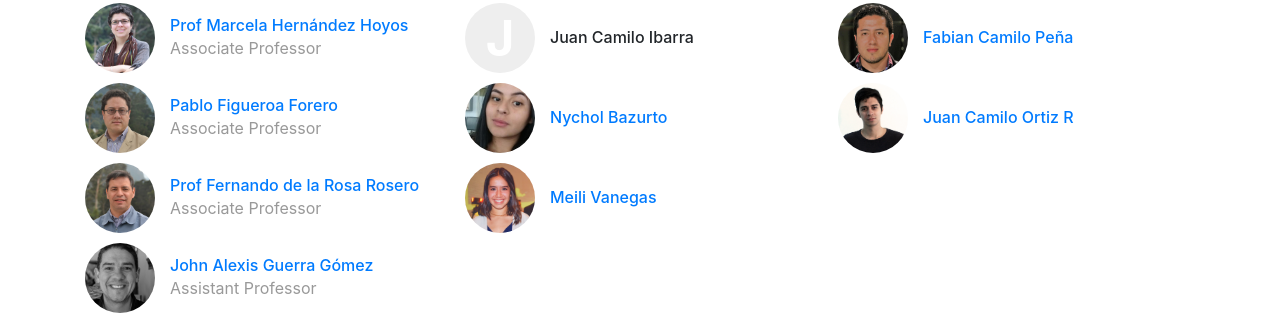
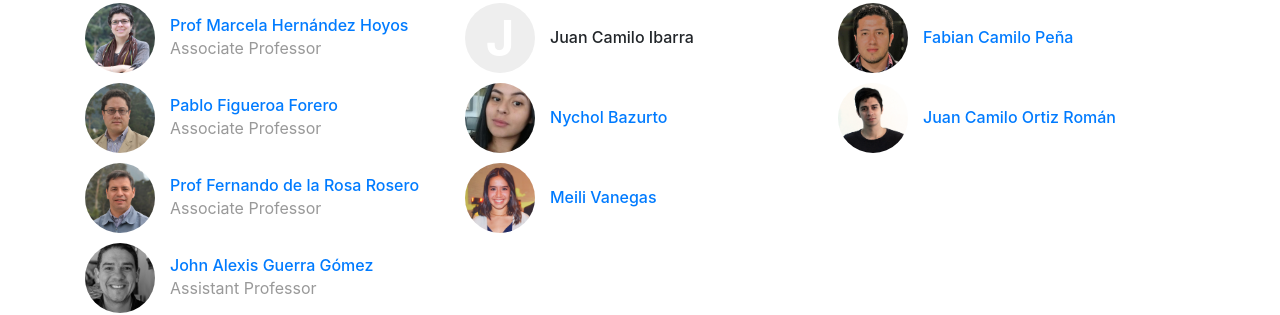
Before and after one commit to uwsampa/research-group-web, a Jekyll site: the page built from index.html, in a window 1280 px wide and 900 px high, scrolled down 4612 px. Shown: the part 153-468 px from the top of the window. Built offline with Jekyll 4.4.1, drawn with Linux system fonts in a browser that asks for light colours.

Commit message:
people.yml Juan C Ortiz Roman info updated

```diff
--- a/_data/people.yml
+++ b/_data/people.yml
@@ -146,7 +146,7 @@ grad-fabianPenna:
     image: /img/people/foto_fabianPenna.jpeg
 
 grad-juanCamilo:
-    display_name: Juan Camilo Ortiz R
+    display_name: Juan Camilo Ortiz Román
     role: grad
     webpage: http://www.juancortiz.com/
     image: /img/people/foto_juanCamilo.jpg
```
